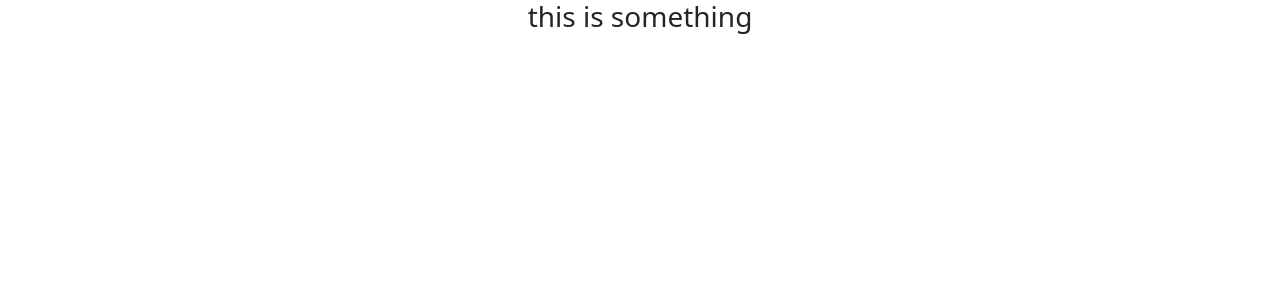
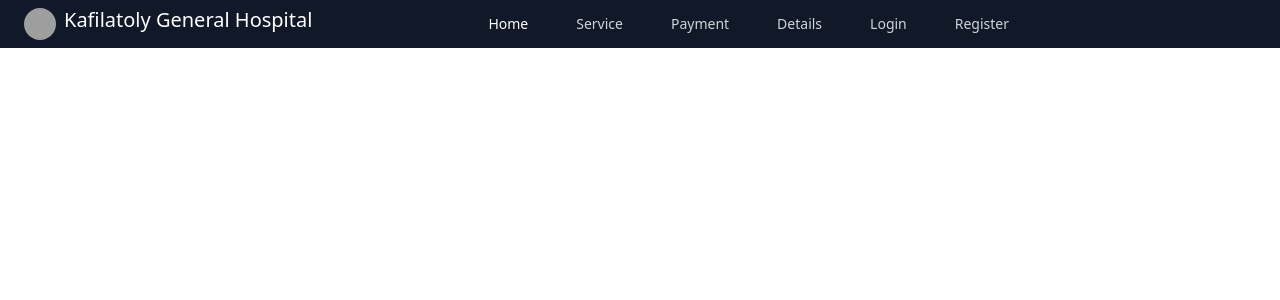
Before and after one commit to MdMeherajHossen1/Kafilatoly-general-Hospital, a React (Create React App) app: page / in a window 1280 px wide. Shown: the top 300 px of the page. Built offline with nearby package versions, Linux system fonts and the light colour scheme; no server answers; grey boxes are pictures that could not be loaded.

Commit message:
header is completed

```diff
--- a/src/App.js
+++ b/src/App.js
@@ -1,12 +1,15 @@
 
 import './App.css';
 import AuthProvider from './AuthProvider/AuthProvider';
-
+import { BrowserRouter as Router, Switch, Route } from 'react-router-dom'
+import Header from './Pages/Home/Header/Header';
 function App() {
   return (
     <div className="App">
       <AuthProvider>
-        <h3>this is something</h3>
+        <Router>
+          <Header></Header>
+        </Router>
       </AuthProvider>
     </div>
   );
--- a/src/Firebase/firebase.config.js
+++ b/src/Firebase/firebase.config.js
@@ -0,0 +1,11 @@
+const firebaseConfig = {
+    apiKey: "AIzaSyAqa6Q3WQ7_4jdT59MbSrYiwyUGJCW_Mas",
+    authDomain: "kafilatoly-general-hospital.firebaseapp.com",
+    projectId: "kafilatoly-general-hospital",
+    storageBucket: "kafilatoly-general-hospital.appspot.com",
+    messagingSenderId: "42653498566",
+    appId: "1:42653498566:web:8f1ebf333242972a4c6bc7",
+    measurementId: "G-T16FSY2SC2"
+};
+
+export default firebaseConfig;
--- a/src/Firebase/firebase.init.js
+++ b/src/Firebase/firebase.init.js
@@ -0,0 +1,7 @@
+import { initializeApp } from "firebase/app";
+import firebaseConfig from './firebase.config'
+const initializeAuthentication = () => {
+    initializeApp(firebaseConfig)
+}
+
+export default initializeAuthentication;
--- /dev/null
+++ b/src/Pages/Home/Header/Header.js
@@ -0,0 +1,66 @@
+import React from 'react';
+import { NavLink } from 'react-router-dom';
+const Header = () => {
+    return (
+
+        <>
+            <nav className="bg-gray-900">
+                <div className="max-w-7xl mx-auto px-4 sm:px-6 lg:px-8">
+                    <div className="flex items-center justify-between h-12">
+                        <div className="flex items-center">
+                            <div className="flex items-center justify-between ">
+                                <img className="h-8 w-8 rounded-full" src="https://i.ibb.co/f2kvLcw/preview.png" alt="Workflow" />
+                                <h5 className="text-white ml-2">Kafilatoly General Hospital</h5>
+                            </div>
+                            <div className="hidden md:block">
+                                <div className="ml-40 flex items-baseline space-x-4">
+
+                                    <NavLink to="/home" className="bg-gray-900 hover:bg-gray-700  text-white px-3 py-2 rounded-md text-sm font-medium no-underline" aria-current="page">Home</NavLink>
+
+                                    <NavLink to="service" className="text-gray-300   hover:bg-gray-700 hover:text-white px-3 py-2 rounded-md text-sm font-medium no-underline">Service</NavLink>
+
+                                    <NavLink to="/payment" className="text-gray-300 hover:bg-gray-700 hover:text-white px-3 py-2 rounded-md text-sm font-medium no-underline">Payment</NavLink>
+
+                                    <NavLink to="details" className="text-gray-300 hover:bg-gray-700 hover:text-white px-3 py-2 rounded-md text-sm font-medium no-underline">Details</NavLink>
+
+                                    <NavLink to="/login" className="text-gray-300 hover:bg-gray-700 hover:text-white px-3 py-2 rounded-md text-sm font-medium no-underline">Login</NavLink>
+
+                                    <NavLink to="/resister" className="text-gray-300 hover:bg-gray-700 hover:text-white px-3 py-2 rounded-md text-sm font-medium no-underline">Register</NavLink>
+                                </div>
+                            </div>
+                        </div>
+
+                    </div>
+                </div>
+
+            </nav>
+
+            <nav>
+                <div className="md:hidden" id="mobile-menu">
+                    <div className="px-2 pt-2 pb-3 space-y-1 sm:px-3">
+
+                        <NavLink to="/" className="bg-gray-900 text-white px-3 py-2 rounded-md text-sm font-medium no-underline" aria-current="page">Home</NavLink>
+
+                        <NavLink to="service" className="text-gray-300 hover:bg-gray-700 hover:text-white px-3 py-2 rounded-md text-sm font-medium no-underline">Service</NavLink>
+
+                        <NavLink to="/payment" className="text-gray-300 hover:bg-gray-700 hover:text-white px-3 py-2 rounded-md text-sm font-medium no-underline">Payment</NavLink>
+
+                        <NavLink to="details" className="text-gray-300 hover:bg-gray-700 hover:text-white px-3 py-2 rounded-md text-sm font-medium no-underline">Details</NavLink>
+
+                        <NavLink to="/login" className="text-gray-300 hover:bg-gray-700 hover:text-white px-3 py-2 rounded-md text-sm font-medium no-underline">Login</NavLink>
+
+                        <NavLink to="/resister" className="text-gray-300 hover:bg-gray-700 hover:text-white px-3 py-2 rounded-md text-sm font-medium no-underline">Register</NavLink>
+                    </div>
+
+                </div>
+
+            </nav >
+
+
+
+
+        </>
+    );
+};
+
+export default Header;
--- a/src/hooks/useFirebase.js
+++ b/src/hooks/useFirebase.js
@@ -1,6 +1,9 @@
-import { getAuth, signInWithPopup, GoogleAuthProvider, signOut } from "firebase/auth";
+import { getAuth, signInWithPopup, GoogleAuthProvider, signOut, onAuthStateChanged } from "firebase/auth";
 import { useState, useEffect } from 'react'
+import initializeAuthentication from "../Firebase/firebase.init";
 
+
+initializeAuthentication()
 const useFirebase = () => {
     // user and error state
     const [user, setUser] = useState({})
@@ -17,6 +20,15 @@ const useFirebase = () => {
             .then(error => setError(error.message))
     }
 
+    // user observer
+    useEffect(() => {
+        onAuthStateChanged(auth, user => {
+            if (user) {
+                setUser(user)
+            }
+        })
+    }, [])
+
     // signOut handler
     const handleSignOut = () => {
         signOut(auth)
```
